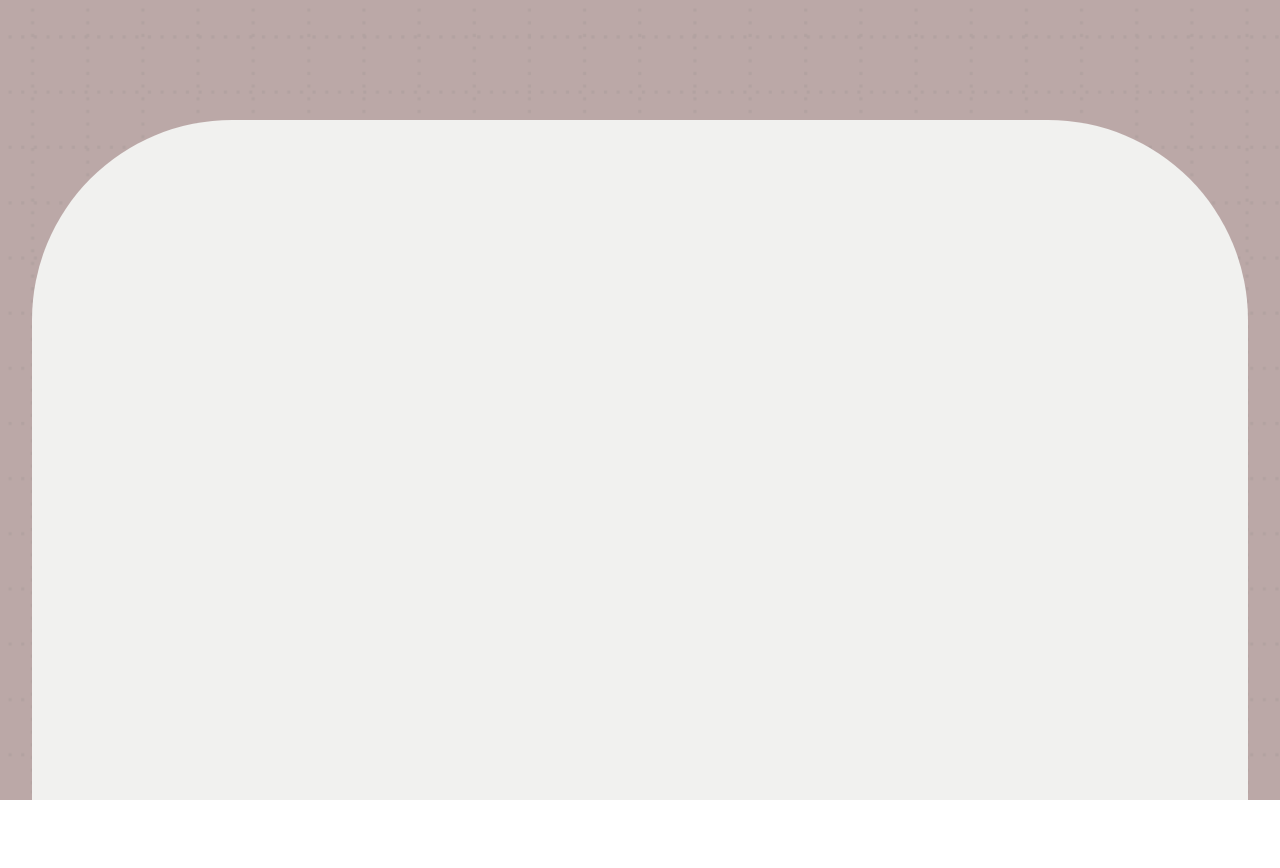
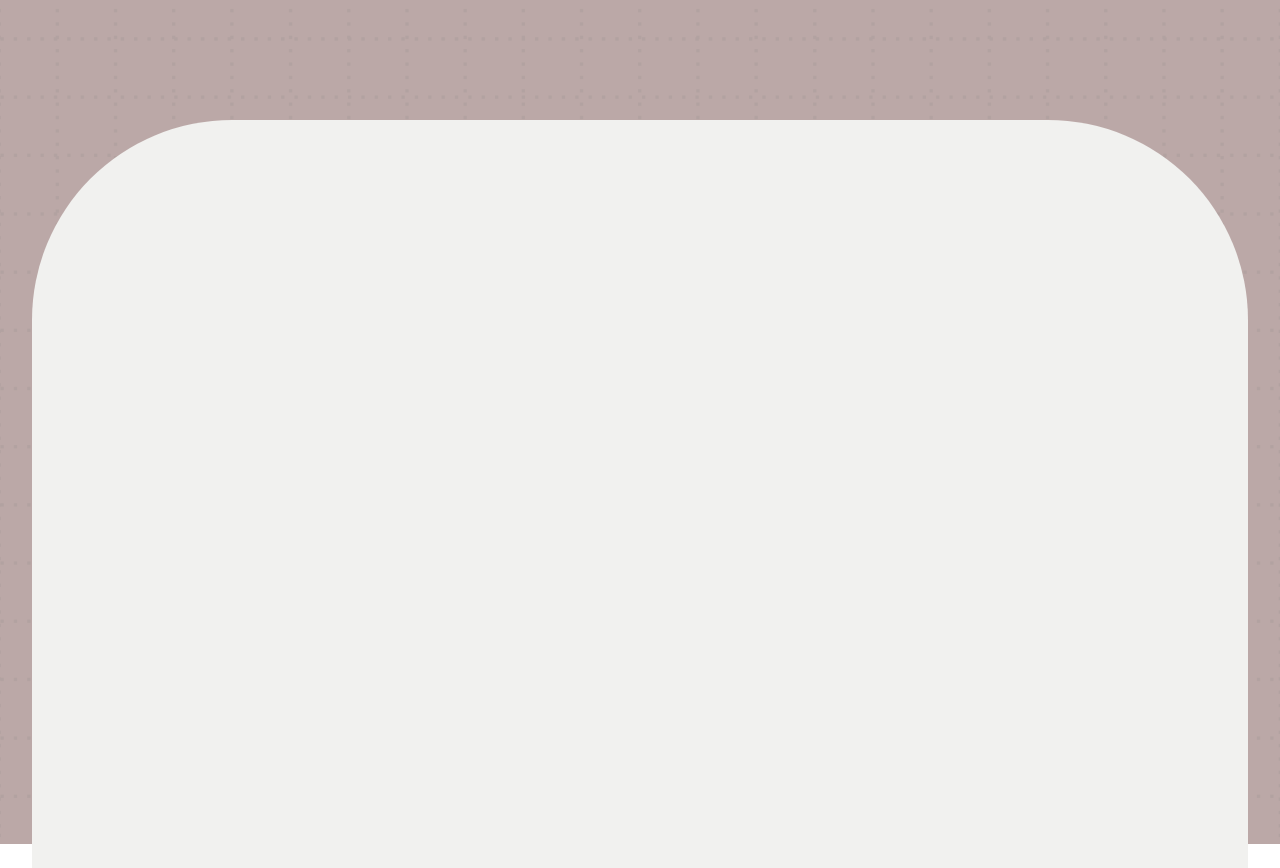
Before and after one commit to mogg22/Advent_calender, a React (Create React App) app in the folder frontend/: page / in a window 1280 px wide. Before the commit the page ends 800 px from the top, so only its background shows below. Built offline with nearby package versions, Linux system fonts and the light colour scheme; a web font is replaced by a local one.

Commit message:
[1126]배경 잘리는 거 min-height 추가

```diff
--- a/frontend/src/styles/Main.css
+++ b/frontend/src/styles/Main.css
@@ -4,6 +4,7 @@
   background-color: #465c38;
   width: 100vw;
   height: 100vh;
+  min-height: 844px;
 }
 
 .today-date {
--- a/frontend/src/styles/Post.css
+++ b/frontend/src/styles/Post.css
@@ -1,6 +1,7 @@
 .white-door-post {
   width: 95%;
   height: 80%;
+  min-height: 782px;
   position: relative;
   top: calc(100vh * 0.2 - 39px - 10px);
 
--- a/frontend/src/styles/Start.css
+++ b/frontend/src/styles/Start.css
@@ -2,6 +2,7 @@
   background-color: #77514e;
   width: 100vw;
   height: 100vh;
+  min-height: 844px;
 }
 
 .page-bg {
@@ -9,7 +10,7 @@
   background-size: cover;
   background-position: center;
   height: 100vh;
-
+  min-height: 844px;
   display: flex;
   justify-content: center;
 }
@@ -17,6 +18,7 @@
 .center {
   width: 100vw;
   height: 100vh;
+  min-height: 844px;
   background-color: rgb(255, 255, 255, 0.5);
   display: flex;
   justify-content: center;
@@ -31,6 +33,7 @@
 .white-door {
   width: 95%;
   height: 85%;
+  min-height: 748px;
   position: relative;
   top: calc(100vh * 0.15);
 
```
